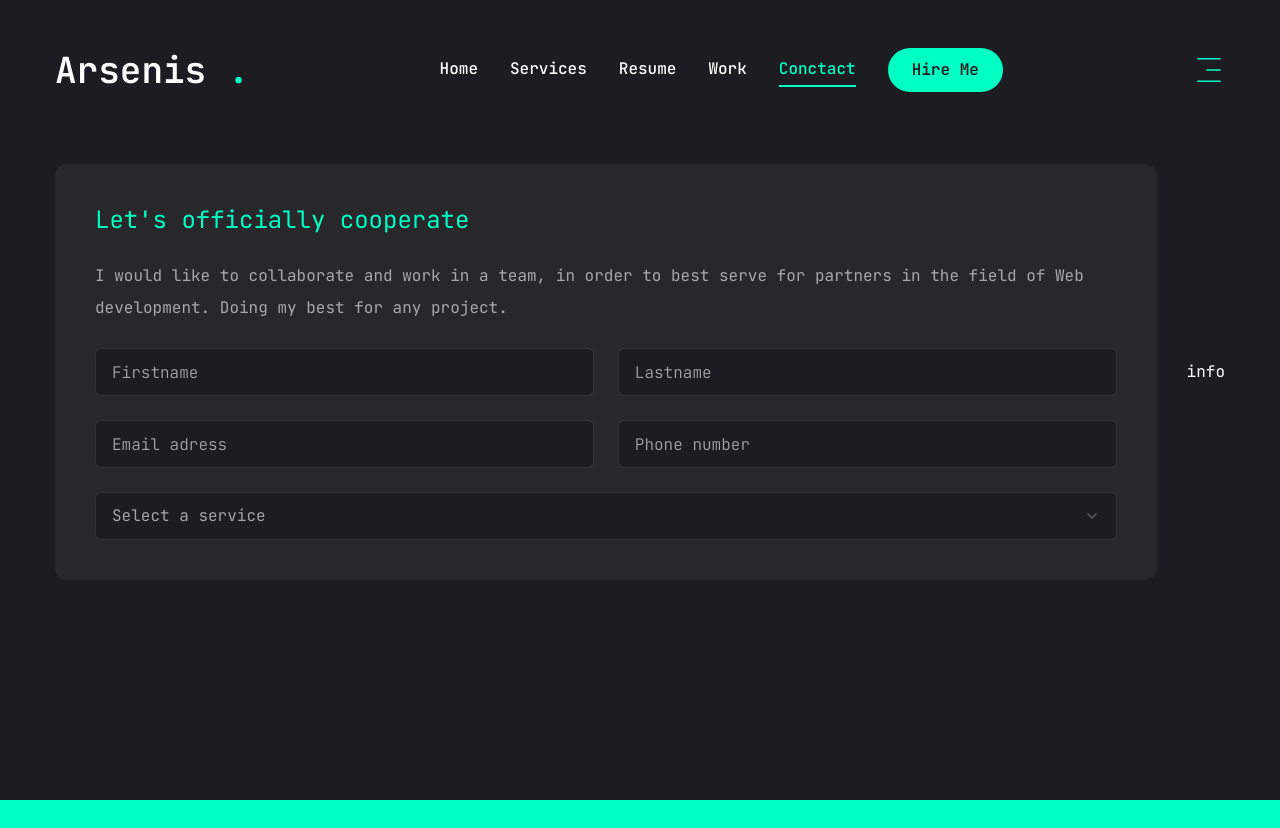
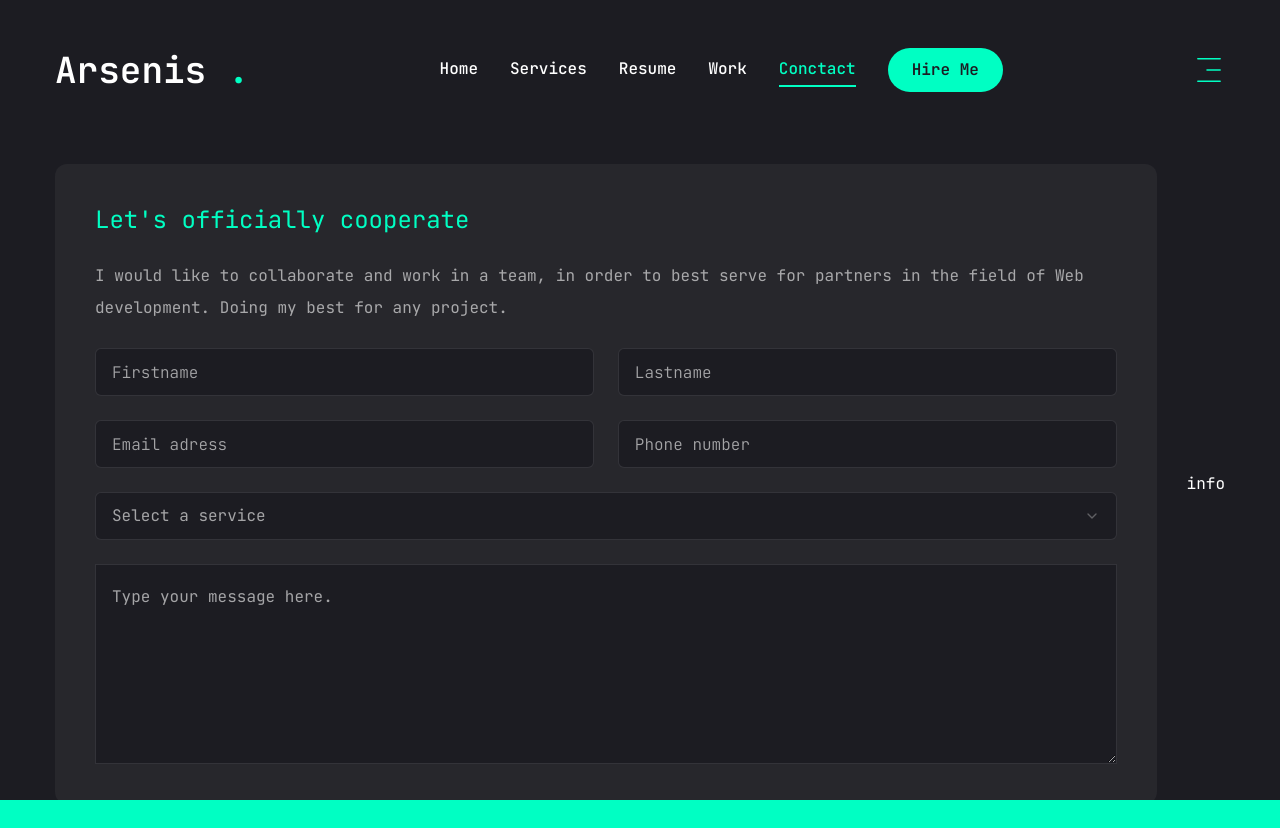
Before and after one commit to DevNou/Portfolio-Website, a Next.js app: page /contact in a window 1280 px wide. Before the commit the page ends 800 px from the top, so only its background shows below. Built offline with nearby package versions, Linux system fonts and the light colour scheme.

Commit message:
ChangeTextAreaStyle

```diff
--- a/app/contact/page.jsx
+++ b/app/contact/page.jsx
@@ -78,6 +78,8 @@ const Contact = () => {
                     </SelectGroup>
                   </SelectContent>
               </Select>
+              {/* {text area} */}
+              <Textarea className="h-[200px]" placeholder="Type your message here."/>
 
             </form>
           </div>
--- a/components/ui/textarea.jsx
+++ b/components/ui/textarea.jsx
@@ -6,7 +6,7 @@ const Textarea = React.forwardRef(({ className, ...props }, ref) => {
   return (
     (<textarea
       className={cn(
-        "flex min-h-[80px] w-full rounded-md border border-slate-200 bg-white px-3 py-2 text-sm ring-offset-white placeholder:text-slate-500 focus-visible:outline-none focus-visible:ring-2 focus-visible:ring-slate-950 focus-visible:ring-offset-2 disabled:cursor-not-allowed disabled:opacity-50 dark:border-slate-800 dark:bg-slate-950 dark:ring-offset-slate-950 dark:placeholder:text-slate-400 dark:focus-visible:ring-slate-300",
+        "flex min-h[80px] w-full rounder-md border border-white/10 bg-primary px-4 py-5 text-base placeholder:text-white/60 focus-visible:outline-none focus-visible:ring-1 focus-visible:ring-accent focus-visible:ring-offset-0 disabled:cursor-not-allowed disabled:opacity-50",
         className
       )}
       ref={ref}
```
